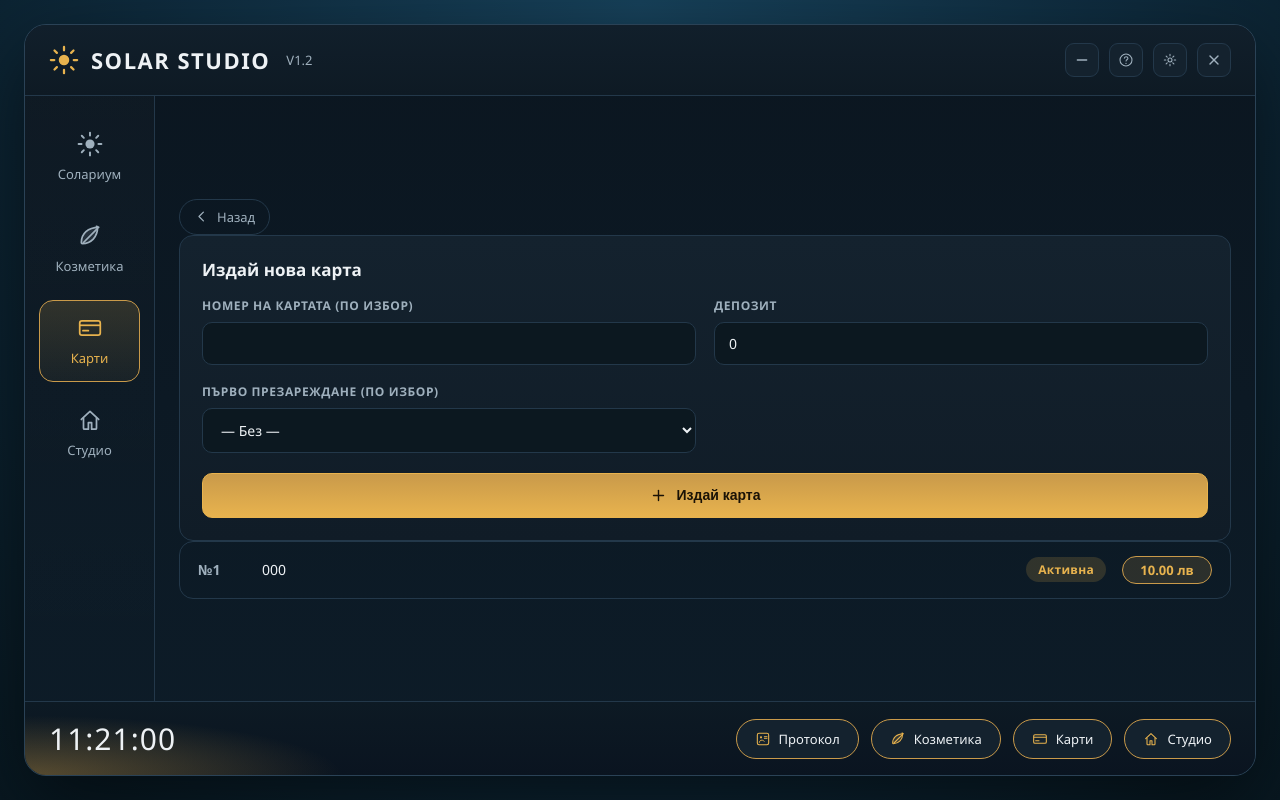
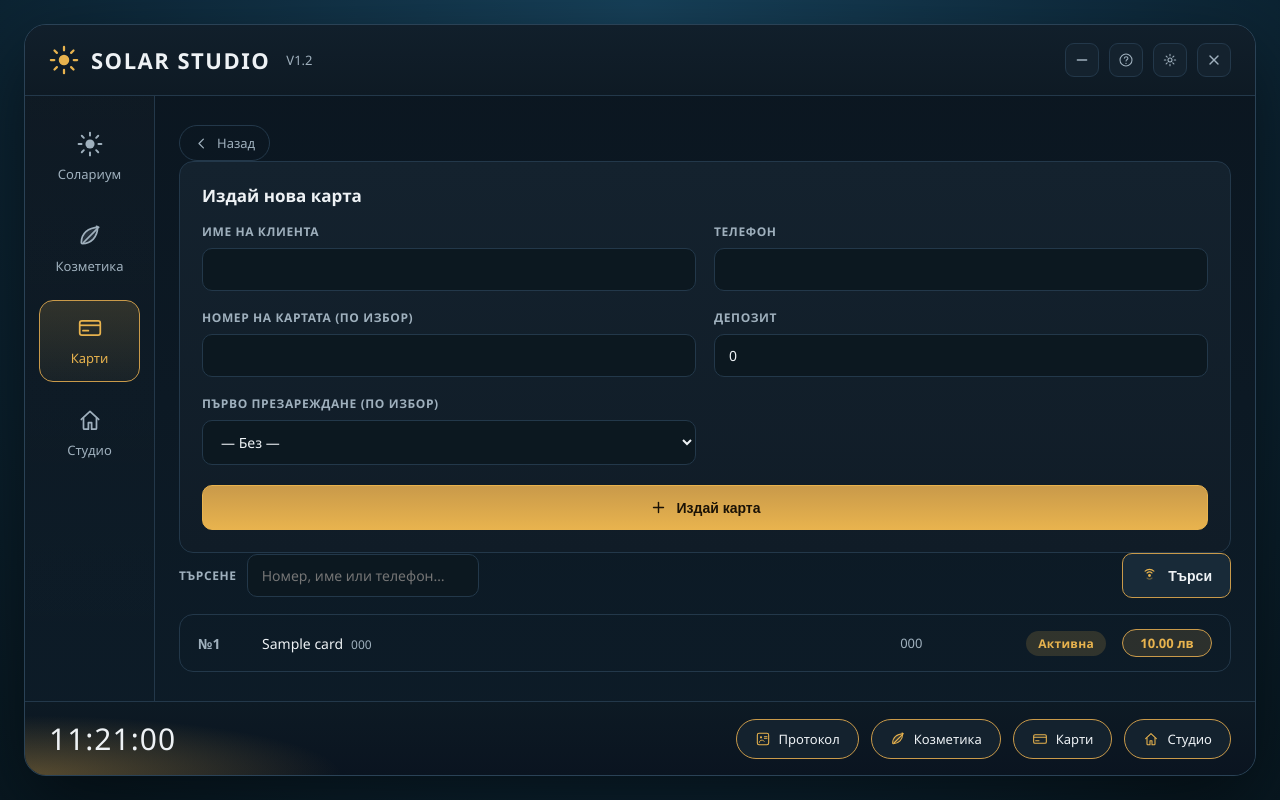
Before and after one commit to dimitarm1/SolarStud, a Flask app: page /cards in a window 1280 px wide. Run offline with Flask 3, Linux system fonts and the light colour scheme; tables that the repository leaves empty hold one stand-in row (values such as "Sample post"); parts of the project's set-up code (start-up, migrations or seed data) failed here and were passed over.

Commit message:
add search option for cards

```diff
--- a/app/app.py
+++ b/app/app.py
@@ -69,7 +69,6 @@ def bed_detail(bed_id):
         demo_address_max=models.MAX_CONTROLLER_ADDRESS,
         hw_error=request.args.get("hw_error"),
         payment_error=request.args.get("payment_error"),
-        cards=sales.list_cards(status="active"),
     )
 
 
@@ -291,15 +290,21 @@ def cosmetics_sell_product(product_id):
     return redirect(url_for("cosmetics_page"))
 
 
+CARDS_DEFAULT_LIMIT = 50
+
+
 @app.route("/cards")
 def cards_page():
+    search = request.args.get("q", "").strip()
     return render_template(
         "cards.html",
         version=VERSION,
         nav_items=NAV_ITEMS,
         bottom_buttons=BOTTOM_BUTTONS,
         server_time=datetime.now().strftime("%H:%M:%S"),
-        cards=sales.list_cards(),
+        cards=sales.list_cards(search=search, limit=CARDS_DEFAULT_LIMIT),
+        cards_default_limit=CARDS_DEFAULT_LIMIT,
+        search=search,
         recharge_options=sales.list_recharge_options(),
         error=request.args.get("error"),
     )
@@ -307,11 +312,16 @@ def cards_page():
 
 @app.route("/cards", methods=["POST"])
 def cards_issue():
-    card_id = sales.issue_card(
-        card_number=request.form.get("card_number", ""),
-        deposit_amount=request.form.get("deposit_amount", type=float, default=0.0),
-        first_recharge_option_id=request.form.get("recharge_option_id", type=int, default=None),
-    )
+    try:
+        card_id = sales.issue_card(
+            card_number=request.form.get("card_number", ""),
+            deposit_amount=request.form.get("deposit_amount", type=float, default=0.0),
+            first_recharge_option_id=request.form.get("recharge_option_id", type=int, default=None),
+            name=request.form.get("name", ""),
+            phone=request.form.get("phone", ""),
+        )
+    except sales.PaymentError as exc:
+        return redirect(url_for("cards_page", error=str(exc)))
     return redirect(url_for("card_detail", card_id=card_id))
 
 
@@ -330,6 +340,20 @@ def card_detail(card_id):
         recharge_options=sales.list_recharge_options(),
         error=request.args.get("error"),
     )
+
+
+@app.route("/cards/<int:card_id>/update", methods=["POST"])
+def card_update_details(card_id):
+    try:
+        sales.update_card_details(
+            card_id,
+            card_number=request.form.get("card_number", ""),
+            name=request.form.get("name", ""),
+            phone=request.form.get("phone", ""),
+        )
+    except sales.PaymentError as exc:
+        return redirect(url_for("card_detail", card_id=card_id, error=str(exc)))
+    return redirect(url_for("card_detail", card_id=card_id))
 
 
 @app.route("/cards/<int:card_id>/recharge", methods=["POST"])
@@ -367,6 +391,25 @@ def protocol():
     )
 
 
+CARD_SEARCH_LIMIT = 20
+
+
+@app.route("/api/cards/search")
+def search_cards():
+    search = request.args.get("q", "").strip()
+    cards = sales.list_cards(status="active", search=search, limit=CARD_SEARCH_LIMIT)
+    results = [
+        {
+            "id": c["id"],
+            "label": " · ".join(part for part in [c["name"], c["phone"], c["card_number"]] if part)
+            or f"№{c['id']}",
+            "balance": c["balance"],
+        }
+        for c in cards
+    ]
+    return jsonify({"cards": results})
+
+
 @app.route("/api/sessions/quote")
 def quote_session():
     bed_id = request.args.get("bed_id", type=int)
--- a/app/static/css/style.css
+++ b/app/static/css/style.css
@@ -1323,9 +1323,46 @@ body {
   min-width: 48px;
 }
 
+.card-row__name {
+  flex: 1;
+  min-width: 0;
+  font-size: 14px;
+  display: flex;
+  align-items: baseline;
+  gap: 8px;
+  overflow: hidden;
+  text-overflow: ellipsis;
+  white-space: nowrap;
+}
+
+.card-row__phone {
+  color: var(--text-dim);
+  font-size: 12px;
+  flex-shrink: 0;
+}
+
 .card-row__number {
+  flex-shrink: 0;
+  width: 110px;
+  font-size: 13px;
+  color: var(--text-dim);
+  overflow: hidden;
+  text-overflow: ellipsis;
+  white-space: nowrap;
+}
+
+.cards-search-form {
+  display: flex;
+  align-items: center;
+  gap: 12px;
+  flex-wrap: wrap;
+  margin-bottom: 16px;
+}
+
+.cards-search-form .field {
   flex: 1;
-  font-size: 14px;
+  min-width: 220px;
+  margin-bottom: 0;
 }
 
 .card-balance {
@@ -1403,6 +1440,17 @@ body {
   color: var(--text-dim);
 }
 
+.payment-card-results {
+  width: 100%;
+  margin-top: 8px;
+  max-height: 170px;
+  font-size: 13px;
+}
+
+.payment-card-results option {
+  padding: 6px 8px;
+}
+
 /* Daily sales protocol */
 .protocol-date-form {
   margin-bottom: 18px;
--- a/app/static/js/main.js
+++ b/app/static/js/main.js
@@ -346,26 +346,32 @@
     if (dismiss) dismiss.addEventListener("click", () => banner.remove());
   });
 
-  // Session payment: the card-amount slider is bounded by the selected
-  // card's balance (and by what the session could possibly cost), and a
-  // cash-due readout updates locally for instant feedback, then refines via
-  // a server quote (which accounts for per-recharge-option bed rates that
-  // the client has no way to compute on its own).
-  const paymentCardSelect = document.getElementById("payment-card-select");
+  // Session payment: a client card is found by typing part of its number,
+  // owner name, or phone (a plain <select> of every active card doesn't
+  // scale once a studio has issued hundreds of cards - same reasoning as
+  // the search box on the Cards page). The card-amount slider is bounded
+  // by the selected card's balance (and by what the session could possibly
+  // cost), and a cash-due readout updates locally for instant feedback,
+  // then refines via a server quote (which accounts for per-recharge-option
+  // bed rates the client has no way to compute on its own).
+  const paymentCardIdInput = document.getElementById("payment-card-id");
+  const paymentCardSearchInput = document.getElementById("payment-card-search");
+  const paymentCardResults = document.getElementById("payment-card-results");
   const paymentCardAmountField = document.getElementById("payment-card-amount-field");
   const paymentCardAmountInput = document.getElementById("payment-card-amount");
   const paymentCashDue = document.getElementById("payment-cash-due");
   const sessionLengthInput = document.getElementById("session-length");
 
-  if (paymentCardSelect && paymentCardAmountField && paymentCardAmountInput && paymentCashDue) {
-    const pricePerMin = parseFloat(paymentCardSelect.dataset.pricePerMin || "0");
-    const bedId = paymentCardSelect.dataset.bedId;
+  if (
+    paymentCardIdInput && paymentCardSearchInput && paymentCardResults &&
+    paymentCardAmountField && paymentCardAmountInput && paymentCashDue
+  ) {
+    const pricePerMin = parseFloat(paymentCardSearchInput.dataset.pricePerMin || "0");
+    const bedId = paymentCardSearchInput.dataset.bedId;
+    let selectedBalance = 0;
+    let searchTimer = null;
     let quoteTimer = null;
 
-    const selectedBalance = () => {
-      const opt = paymentCardSelect.selectedOptions[0];
-      return opt ? parseFloat(opt.dataset.balance || "0") : 0;
-    };
     const totalMin = () => (sessionLengthInput ? parseFloat(sessionLengthInput.value || "0") : 0);
 
     function updateCashDueLocally() {
@@ -377,7 +383,7 @@
 
     function fetchQuote() {
       if (!bedId) return;
-      const cardId = paymentCardSelect.value;
+      const cardId = paymentCardIdInput.value;
       const params = new URLSearchParams({
         bed_id: bedId,
         total_min: totalMin(),
@@ -398,7 +404,7 @@
     }
 
     function updateCardAmountBounds() {
-      const max = Math.max(0, Math.min(selectedBalance(), totalMin() * pricePerMin));
+      const max = Math.max(0, Math.min(selectedBalance, totalMin() * pricePerMin));
       paymentCardAmountInput.max = max.toFixed(2);
       if (parseFloat(paymentCardAmountInput.value) > max) {
         paymentCardAmountInput.value = max;
@@ -406,20 +412,79 @@
       paymentCardAmountInput.dispatchEvent(new Event("input"));
     }
 
-    paymentCardSelect.addEventListener("change", () => {
-      const hasCard = paymentCardSelect.value !== "";
-      paymentCardAmountField.hidden = !hasCard;
-      if (!hasCard) {
-        paymentCardAmountInput.value = 0;
-      }
+    function clearSelection() {
+      paymentCardIdInput.value = "";
+      selectedBalance = 0;
+      paymentCardAmountField.hidden = true;
+      paymentCardAmountInput.value = 0;
       updateCardAmountBounds();
       updateCashDueLocally();
       fetchQuote();
+    }
+
+    function selectCard(option) {
+      paymentCardIdInput.value = option.value;
+      selectedBalance = parseFloat(option.dataset.balance || "0");
+      paymentCardSearchInput.value = option.dataset.label || option.textContent;
+      paymentCardResults.hidden = true;
+      paymentCardAmountField.hidden = false;
+      updateCardAmountBounds();
+      updateCashDueLocally();
+      fetchQuote();
+    }
+
+    async function runCardSearch(q) {
+      try {
+        const res = await fetch(`/api/cards/search?q=${encodeURIComponent(q)}`);
+        if (!res.ok) return;
+        const data = await res.json();
+        paymentCardResults.innerHTML = "";
+        if (!data.cards || data.cards.length === 0) {
+          const opt = document.createElement("option");
+          opt.textContent = "Няма намерени карти";
+          opt.disabled = true;
+          paymentCardResults.appendChild(opt);
+        } else {
+          data.cards.forEach((card) => {
+            const opt = document.createElement("option");
+            opt.value = card.id;
+            opt.dataset.balance = card.balance;
+            opt.dataset.label = card.label;
+            opt.textContent = `${card.label} — баланс ${card.balance.toFixed(2)} лв`;
+            paymentCardResults.appendChild(opt);
+          });
+        }
+        paymentCardResults.hidden = false;
+      } catch (err) {
+        // transient network hiccup - leave whatever results were already shown
+      }
+    }
+
+    paymentCardSearchInput.addEventListener("input", () => {
+      if (paymentCardIdInput.value) clearSelection();
+      const q = paymentCardSearchInput.value.trim();
+      clearTimeout(searchTimer);
+      searchTimer = setTimeout(() => runCardSearch(q), 200);
+    });
+
+    paymentCardSearchInput.addEventListener("focus", () => {
+      if (!paymentCardIdInput.value) runCardSearch(paymentCardSearchInput.value.trim());
+    });
+
+    paymentCardResults.addEventListener("change", () => {
+      const opt = paymentCardResults.selectedOptions[0];
+      if (opt && opt.value) selectCard(opt);
     });
 
     paymentCardAmountInput.addEventListener("input", () => {
       updateCashDueLocally();
       fetchQuote();
+    });
+
+    document.addEventListener("click", (evt) => {
+      if (evt.target !== paymentCardSearchInput && !paymentCardResults.contains(evt.target)) {
+        paymentCardResults.hidden = true;
+      }
     });
 
     if (sessionLengthInput) {
@@ -430,7 +495,6 @@
       });
     }
 
-    updateCardAmountBounds();
     updateCashDueLocally();
   }
 })();
--- a/app/templates/cards.html
+++ b/app/templates/cards.html
@@ -33,6 +33,14 @@
     <form class="settings-form" method="post" action="{{ url_for('cards_issue') }}">
       <div class="settings-grid">
         <label class="field">
+          <span class="field__label">Име на клиента</span>
+          <input class="field__input" type="text" name="name">
+        </label>
+        <label class="field">
+          <span class="field__label">Телефон</span>
+          <input class="field__input" type="text" name="phone">
+        </label>
+        <label class="field">
           <span class="field__label">Номер на картата (по избор)</span>
           <input class="field__input" type="text" name="card_number">
         </label>
@@ -57,11 +65,30 @@
     </form>
   </div>
 
+  <form class="cards-search-form" method="get" action="{{ url_for('cards_page') }}">
+    <label class="field field--row">
+      <span class="field__label">Търсене</span>
+      <input class="field__input" type="text" name="q" value="{{ search }}"
+             placeholder="Номер, име или телефон…">
+    </label>
+    <button class="action-btn" type="submit" style="width:auto;">
+      {{ icon('scan', 'action-icon') }}
+      <span>Търси</span>
+    </button>
+    {% if search %}
+    <a class="back-link" href="{{ url_for('cards_page') }}">Изчисти</a>
+    {% endif %}
+  </form>
+
   {% if cards %}
   <div class="cards-list">
     {% for card in cards %}
     <a class="card-row" href="{{ url_for('card_detail', card_id=card.id) }}">
       <span class="card-row__id">№{{ card.id }}</span>
+      <span class="card-row__name">
+        {{ card.name or "—" }}
+        {% if card.phone %}<span class="card-row__phone">{{ card.phone }}</span>{% endif %}
+      </span>
       <span class="card-row__number">{{ card.card_number or "—" }}</span>
       <span class="card-status-badge {{ 'card-status-badge--active' if card.status == 'active' else 'card-status-badge--returned' }}">
         {{ "Активна" if card.status == 'active' else "Върната" }}
@@ -70,10 +97,15 @@
     </a>
     {% endfor %}
   </div>
+  {% if not search and cards|length >= cards_default_limit %}
+  <p class="settings-hint">
+    Показани са последните {{ cards_default_limit }} карти. Използвайте търсенето отгоре, за да намерите друга.
+  </p>
+  {% endif %}
   {% else %}
   <div class="placeholder">
     {{ icon('card', 'placeholder-icon') }}
-    <p>Все още няма издадени карти</p>
+    <p>{{ "Няма карти, отговарящи на търсенето" if search else "Все още няма издадени карти" }}</p>
   </div>
   {% endif %}
 </section>
```
Also changed, not shown: app/sales.py (+60 -11 lines), app/templates/bed_detail.html (+7 -11 lines), app/templates/card_detail.html (+29 -2 lines), app/migrations/0007_card_contact_info.sql (added).
